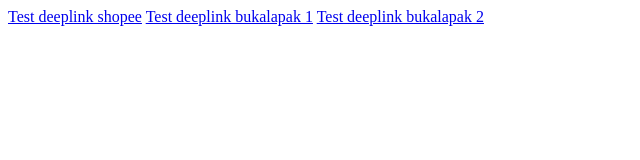
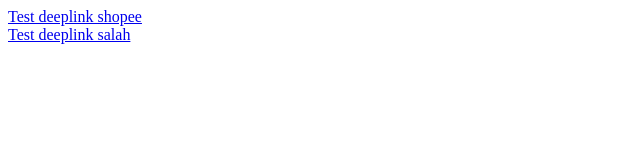
Before and after one commit to fahmisdk6/fahmisdk6.github.io, a plain HTML site: page index.html in a window 1280 px wide. Shown: the whole page, without its empty margins (0-640 px from the left). Drawn offline with Linux system fonts and the light colour scheme.

Commit message:
Update index.html

```diff
--- a/index.html
+++ b/index.html
@@ -1,7 +1,6 @@
 <html>
 <body>
-<a href="shopeeid://something">Test deeplink shopee</a>
-<a href="bukalapak://something">Test deeplink bukalapak 1</a>
-<a href="bl://something">Test deeplink bukalapak 2</a>
+<a href="shopeeid://something">Test deeplink shopee</a><br>
+<a href="asdasd://something">Test deeplink salah</a>
 </body>
 </html>
```
